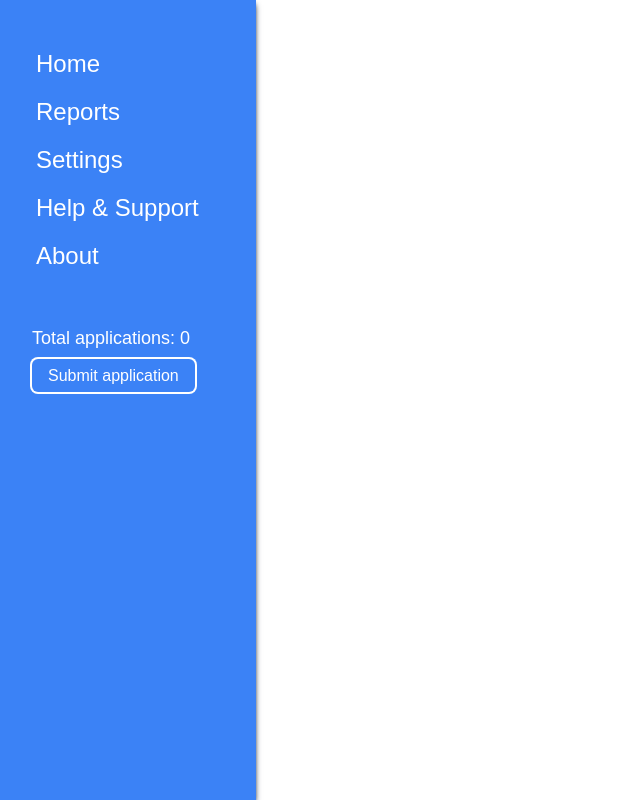
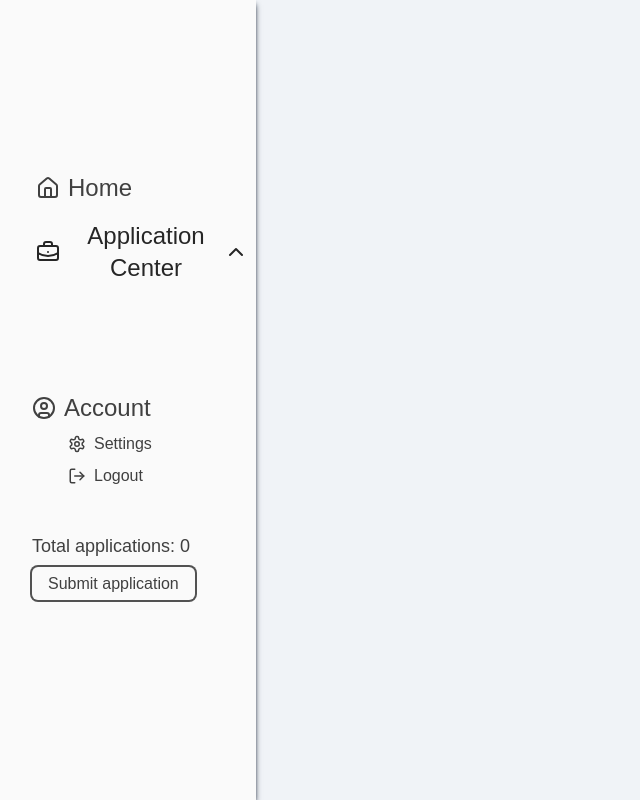
Before and after one commit to cswebdev/nextJS-application-tracker, a Next.js app: page /about in a window 1280 px wide. Shown: the whole page, without its empty margins (0-640 px from the left). Built offline with nearby package versions, Linux system fonts and the light colour scheme; no server answers; the database is empty.

Commit message:
redesigned sidebar

```diff
--- a/src/app/api/applications/[id]/route.ts
+++ b/src/app/api/applications/[id]/route.ts
@@ -1,22 +1,22 @@
 import prisma from "@/lib/prisma";
 import { NextResponse } from "next/server";
 
-
-export async function PUT(request: { json: () => PromiseLike<{ status: any; }> | { status: any; }; }, { params }: any) {
+export async function PUT(
+   request: Request,
+   { params }: { params: { id: string } }
+) {
    try {
-      // Await params.id to ensure it's ready
-      const applicationId = await params?.id;
+      const applicationId = params.id; // UUID as string
       if (!applicationId) {
          throw new Error("Invalid application ID");
       }
 
-      const { status } = await request.json();
-      // Validate request payload
+      const body = await request.json();
+      const { status } = body;
       if (!status) {
          throw new TypeError("The 'status' field is required.");
       }
 
-      // Update application status in the database
       const updatedApplication = await prisma.application.update({
          where: { id: applicationId },
          data: { status },
@@ -31,3 +31,32 @@ export async function PUT(request: { json: () => PromiseLike<{ status: any; }> |
       );
    }
 }
+
+export async function PATCH(
+   request: Request,
+   { params }: { params: { id: string } }
+) {
+   try {
+      const applicationId = params.id;
+      if (!applicationId) throw new Error("Invalid application ID");
+
+      const body = await request.json();
+      const { details } = body;
+      if (!details) {
+         throw new TypeError("The 'details' field is required.");
+      }
+
+      const updatedApplication = await prisma.application.update({
+         where: { id: applicationId },
+         data: { details },
+      });
+
+      return NextResponse.json(updatedApplication, { status: 200 });
+   } catch (error) {
+      console.error("Error updating application details:", error);
+      return NextResponse.json(
+         { error: "Failed to update application details" },
+         { status: 500 }
+      );
+   }
+}
--- a/src/app/components/ApplicationForm/ApplicationForm.tsx
+++ b/src/app/components/ApplicationForm/ApplicationForm.tsx
@@ -35,7 +35,7 @@ const ApplicationForm = () => {
             setCompany("");
             setPosition("");
             setDetails("");
-            // Redirect to the homepage after a successful submission
+
             router.push("/");
          } else {
             const data = await response.json();
--- a/src/app/components/ApplicationTracker/ApplicationItem.tsx
+++ b/src/app/components/ApplicationTracker/ApplicationItem.tsx
@@ -1,20 +1,53 @@
+"use client";
 import { Application } from "@/app/types/types";
 import StatusDropdownMenu from "../StatusDropdown/StatusDropdownMenu";
+import { useState } from "react";
+import { Edit, SaveIcon } from "lucide-react";
 
 interface ApplicationItemProps {
    application: Application;
 }
 
 const ApplicationItem = ({ application }: ApplicationItemProps) => {
+   const [details, setDetails] = useState(application.details);
+   const [error, setError] = useState<string | null>(null);
+   const [isEditing, setIsEditing] = useState(false);
+
+   const handleDetailsInputChange = (
+      event: React.ChangeEvent<HTMLTextAreaElement>
+   ) => {
+      setDetails(event.target.value);
+   };
+
+   const handleDetailsChange = async () => {
+      setError(null);
+      try {
+         const response = await fetch(`/api/applications/${application.id}`, {
+            method: "PATCH",
+            headers: { "Content-Type": "application/json" },
+            body: JSON.stringify({ details }),
+         });
+
+         if (response.ok) {
+            setIsEditing(false); // Exit edit mode upon successful save
+         } else {
+            const data = await response.json();
+            setError(data.error || "Failed to update application details");
+         }
+      } catch (error) {
+         setError("An error occurred while updating application details");
+      }
+   };
+
    return (
-      <div className="flex flex-col ring-1 rounded-md max-w-3xl p-4 m-3 max-h-fit">
+      <div className="flex flex-col ring-1 rounded-md max-w-5xl p-4 ml-5 max-h-full bg-white mb-5">
          {/* Header Section */}
          <div className="flex items-center justify-between mb-4">
             <div className="flex items-center rounded-md py-1">
                <h3 className="font-bold mr-4 text-2xl bg-yellow-300 text-black px-2 rounded-md">
                   {application.company}
                </h3>
-               <div>{application.position}</div>
+               <div className="min-w-fit">{application.position}</div>
             </div>
          </div>
 
@@ -41,16 +74,40 @@ const ApplicationItem = ({ application }: ApplicationItemProps) => {
          {/* Grid Section for Details and Status */}
          <div className="grid grid-cols-5 gap-4 items-end">
             {/* Details Column */}
-            {application.details && (
-               <div className="col-span-4">
-                  <span className="text-gray-700 font-light text-sm">
-                     Details:
-                  </span>
-                  <div className="mt-1 bg-white ring-1 ring-neutral-500/20 rounded-md py-2 text-wrap">
-                     <div className="text-sm">{application.details}</div>
+            <div className="col-span-4 ">
+               <span className="text-gray-700 font-light text-sm">Notes:</span>
+               <div className=" bg-neutral-50/80  rounded-md flex flex-col justify-between ring-2 ring-blue-100/80 overflow-hidden">
+                  <div className="flex flex-row">
+                     {isEditing ? (
+                        <div className="w-full flex flex-row items-center justify-between ring-2 ring-transparent  leading-tight resize-none">
+                           <textarea
+                              className="w-full h-full text-sm focus-visible:outline-none content-center resize-none leading-tight pl-1 "
+                              value={details}
+                              onChange={handleDetailsInputChange}
+                           />
+                        </div>
+                     ) : (
+                        <div className="text-sm flex items-center align-middle pt-2.5 pl-1 w-full h-full">
+                           {details}
+                        </div>
+                     )}
+                     <div className="flex h-full py-2 px-1 bg-blue-500  text-white rounded-tr-md rounded-br-md">
+                        {/* Button toggles between edit and save modes */}
+                        <button
+                           onClick={
+                              isEditing
+                                 ? handleDetailsChange
+                                 : () => setIsEditing(true)
+                           }
+                        >
+                           {isEditing ? <SaveIcon /> : <Edit />}
+                        </button>
+                     </div>
                   </div>
+                  <div></div>
                </div>
-            )}
+               {error && <p className="text-red-600 mt-2">{error}</p>}
+            </div>
 
             {/* Status Column */}
             <div className="col-span-1 flex justify-end">
--- a/src/app/components/ApplicationTracker/ApplicationList.tsx
+++ b/src/app/components/ApplicationTracker/ApplicationList.tsx
@@ -15,7 +15,7 @@ export default function ApplicationList({
 
    return (
       <>
-         <div className="pb-10">
+         <div className=" w-full pb-1">
             {sortedApplications.map((application) => (
                <ApplicationItem
                   key={application.id}
--- /dev/null
+++ b/src/app/components/SideBar/SideBarNavMenu.tsx
@@ -0,0 +1,112 @@
+"use client";
+import {
+   BriefcaseBusiness,
+   ChartAreaIcon,
+   ChevronDown,
+   ChevronUp,
+   Layout,
+   Trophy,
+} from "lucide-react";
+import Link from "next/link";
+import { usePathname } from "next/navigation";
+import { useState } from "react";
+
+export default function NavLinkMenu() {
+   const [isOpen, setIsOpen] = useState(false);
+   const pathname = usePathname(); // Get current route path
+
+   const toggleMenu = () => {
+      setIsOpen((prev) => !prev);
+   };
+
+   const toggleActiveMenuStyle = (isActive: boolean) => {
+      return isActive ? "bg-blue-500 text-white" : "text-neutral-800";
+   };
+
+   const toggleActiveChevron = (isActive: boolean) => {
+      return isActive ? <ChevronDown /> : <ChevronUp />;
+   };
+
+   const isLinkActive = (linkPath: string) => {
+      return pathname === linkPath
+         ? "text-neutral-900 border-l-2 border-blue-500 pl-1"
+         : "text-neutral-600 font-light pl-1";
+   };
+
+   const isLinkActiveIcon = (linkPath: string) => {
+      return pathname === linkPath;
+   };
+
+   return (
+      <div className="relative h-fit">
+         <div className="">
+            <button
+               id="menu-button"
+               className={`${toggleActiveMenuStyle(
+                  isOpen
+               )} r-2 pl-1 top-0 absolute py-2 flex flex-row w-full rounded-tl-md rounded-bl-md items-center`}
+               onClick={toggleMenu}
+            >
+               <span>
+                  <BriefcaseBusiness />
+               </span>
+               <div className="flex justify-between w-full items-center">
+                  <h3 className="ml-2 text-2xl">Application Center</h3>
+                  <div className="mr-2">{toggleActiveChevron(isOpen)}</div>
+               </div>
+            </button>
+            {isOpen && (
+               <div
+                  id="dropdown-menu"
+                  className="ml-9 top-11 absolute w-full"
+                  role="menu"
+                  aria-labelledby="menu-button"
+                  tabIndex={-1}
+               >
+                  <div className="flex flex-col items-start justify-between mt-3 w-full">
+                     <Link href="/dashboard">
+                        <button
+                           id="menu-item"
+                           className={`${isLinkActive(
+                              "/dashboard"
+                           )} mb-5 flex flex-row items-center`}
+                        >
+                           <span>
+                              <Layout size={18} />
+                           </span>
+                           <span className="pl-2">Dashboard</span>
+                        </button>
+                     </Link>
+                     <Link href="/goals">
+                        <button
+                           id="menu-item"
+                           className={`${isLinkActive(
+                              "/goals"
+                           )} mb-5 flex flex-row items-center`}
+                        >
+                           <span>
+                              <Trophy size={18} />
+                           </span>
+                           <span className="pl-2">View Goals</span>
+                        </button>
+                     </Link>
+                     <Link href="/analytics">
+                        <button
+                           id="menu-item"
+                           className={`${isLinkActive(
+                              "/analytics"
+                           )} mb-5 flex flex-row items-center`}
+                        >
+                           <span>
+                              <ChartAreaIcon size={18} />
+                           </span>
+                           <span className="pl-2">Analytics</span>
+                        </button>
+                     </Link>
+                  </div>
+               </div>
+            )}
+         </div>
+      </div>
+   );
+}
--- a/src/app/components/SideBar/Sidebar.tsx
+++ b/src/app/components/SideBar/Sidebar.tsx
@@ -1,6 +1,9 @@
 "use client";
 import Link from "next/link";
 import { useState, useEffect } from "react";
+import NavLinkMenu from "./SideBarNavMenu";
+import { Home, LogOutIcon, Settings, UserCircle } from "lucide-react";
+import logo from "../../../../public/pie-chart-svgrepo-com.svg";
 
 interface SidebarProps {
    totalApplications?: number;
@@ -39,24 +42,47 @@ const Sidebar = ({ totalApplications }: SidebarProps) => {
    }, [totalApplications]);
 
    return (
-      <div className="h-full w-full bg-blue-500">
-         <div className="ml-8 flex h-full flex-col text-white">
-            <div className="my-10 flex h-full flex-col align-middle">
+      <div className="h-full w-full bg-neutral-50 overflow-hidden ">
+         <section></section>
+         <div className="ml-8 flex h-full flex-col text-neutral-700 font-light ">
+            <div className="my-10 flex h-full flex-col  justify-center">
                <Link href="/" className="my-2 pl-1 text-2xl">
-                  Home
+                  <div className="flex flex-row items-center">
+                     <span>
+                        <Home />
+                     </span>
+                     <h1 className="pl-2">Home</h1>
+                  </div>
                </Link>
-               <Link href="/reports" className="my-2 pl-1 text-2xl">
-                  Reports
-               </Link>
-               <Link href="/account_settings" className="my-2 pl-1 text-2xl">
-                  Settings
-               </Link>
-               <Link href="/help_support" className="my-2 pl-1 text-2xl">
-                  Help & Support
-               </Link>
-               <Link href="/about" className="my-2 pl-1 text-2xl">
-                  About
-               </Link>
+               {/* how do I change this sections height depending on if NavLinkMenu is active and expanded?  */}
+               <section className="h-1/4">
+                  <NavLinkMenu />
+               </section>
+               <section className="">
+                  <div className="flex flex-row items-center mb-2">
+                     <span>
+                        <UserCircle />
+                     </span>
+                     <h2 className="text-2xl pl-2">Account</h2>
+                  </div>
+                  <div className="ml-9">
+                     <div className="flex flex-row items-center mb-2">
+                        <span>
+                           <Settings size={18} />
+                        </span>
+                        <Link href="settings" className="pl-2">
+                           Settings
+                        </Link>
+                     </div>
+                     <div className="flex flex-row items-center">
+                        <span>
+                           <LogOutIcon size={18} />
+                        </span>
+                        <div className="pl-2">Logout</div>
+                     </div>
+                  </div>
+               </section>
+
                <div className="my-10">
                   <div className="my-1 flex text-lg">
                      Total applications: {totalApps}
@@ -64,7 +90,7 @@ const Sidebar = ({ totalApplications }: SidebarProps) => {
                   <button className="mt-2">
                      <Link
                         href="/submit-application"
-                        className="mt-4 ring-2 ring-white px-4 py-2 rounded-md"
+                        className="mt-4 ring-2 ring-neutral-600 px-4 py-2 rounded-md"
                      >
                         Submit application
                      </Link>
--- a/src/app/layout.tsx
+++ b/src/app/layout.tsx
@@ -7,14 +7,14 @@ import { ReactNode } from "react";
 export default function RootLayout({ children }: { children: ReactNode }) {
    return (
       <html lang="en">
-         <body className="h-screen flex">
+         <body className="h-screen flex bg-slate-200/50">
             {/* Sidebar */}
-            <aside className="w-1/5 shadow-md shadow-slate-800">
+            <aside className="w-1/4 shadow-md shadow-slate-800">
                <Sidebar />
             </aside>
 
             {/* Main content area where dynamic pages are rendered */}
-            <main className="w-4/5 h-full overflow-y-auto">{children}</main>
+            <main className="w-full h-full overflow-y-auto">{children}</main>
          </body>
       </html>
    );
--- a/src/app/page.tsx
+++ b/src/app/page.tsx
@@ -2,7 +2,7 @@ import ApplicationsPage from "./application/page";
 
 export default function Home() {
    return (
-      <div className="h-full flex justify-center items-center">
+      <div className="h-full flex justify-start items-center">
          <div className="">
             <ApplicationsPage />
          </div>
```
Also changed, not shown: public/pie-chart-svgrepo-com.svg (added).
